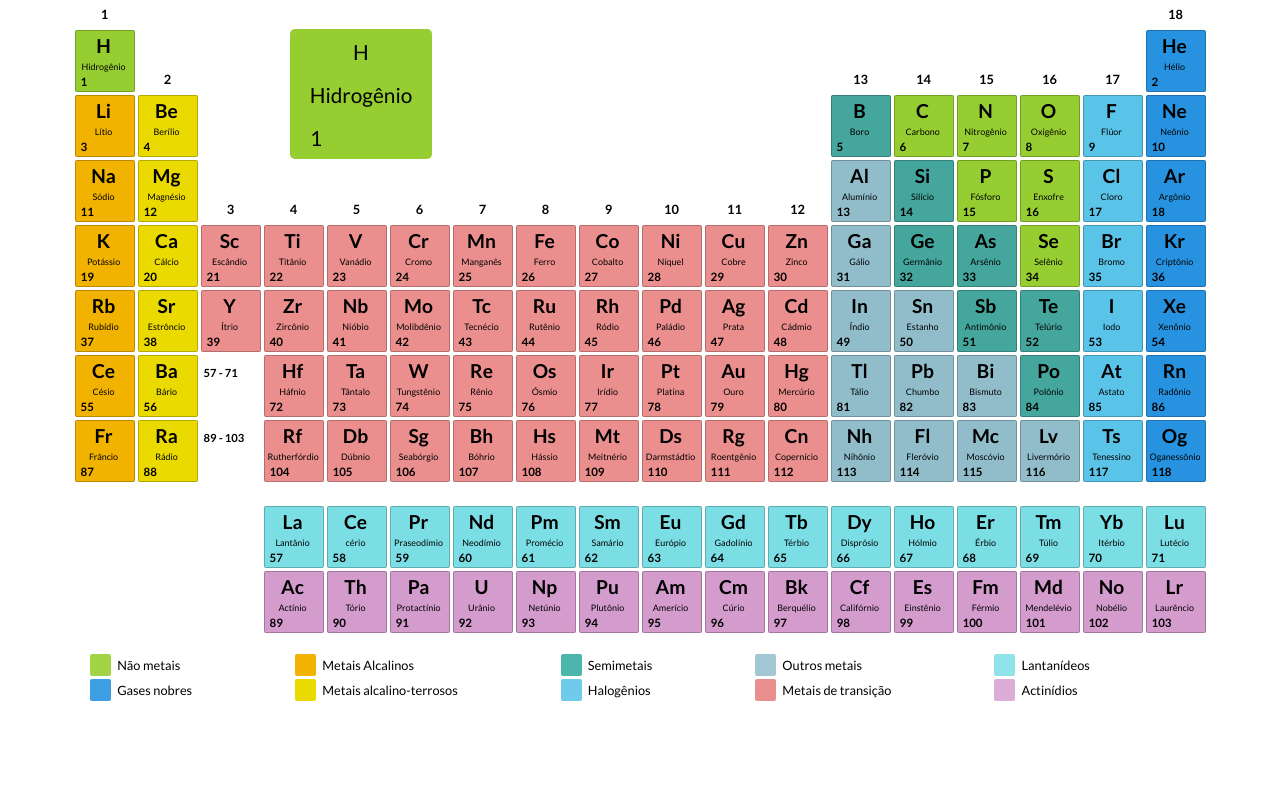
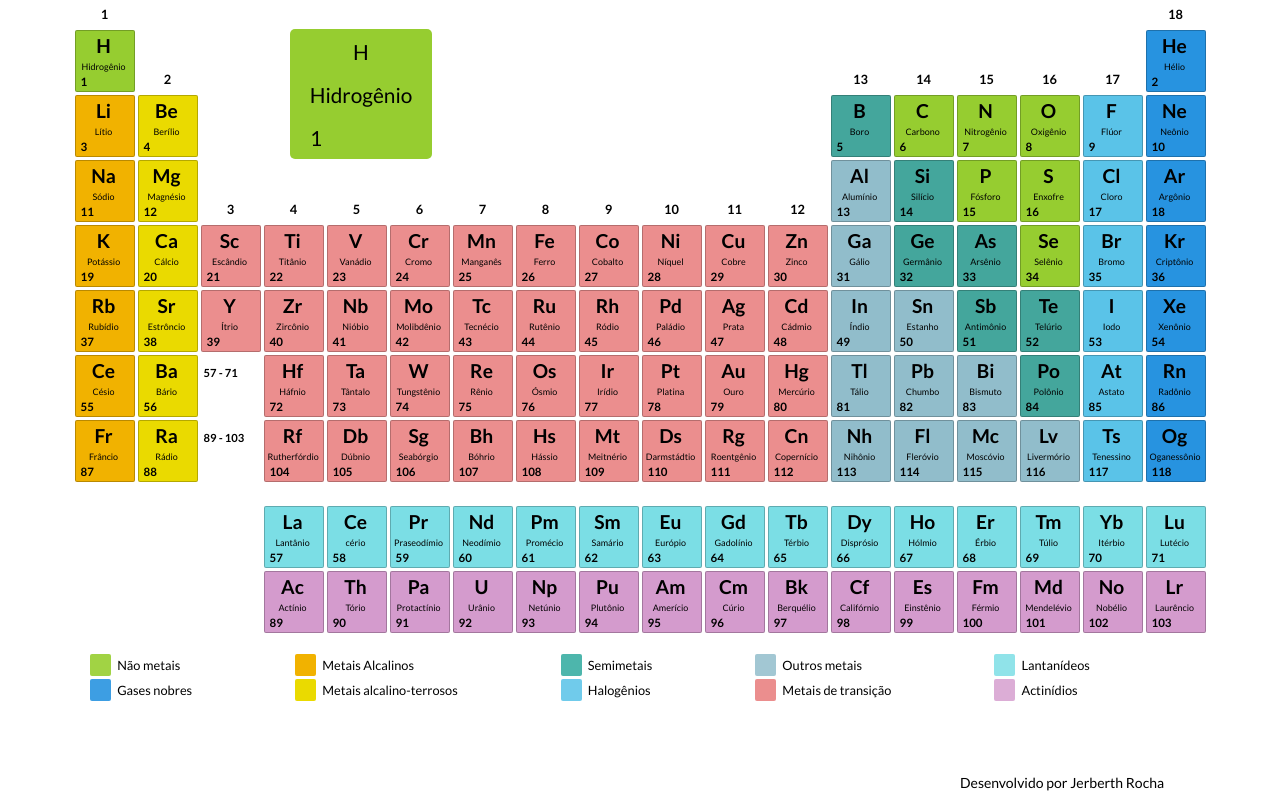
Before and after one commit to JuanHDSM/tabela-periodica, a plain HTML site: page index.html in a window 1280 px wide. Shown: the part 46-847 px from the top of the page. Before the commit the page ends 820 px from the top, so only its background shows below. Drawn offline with Linux system fonts and the light colour scheme.

Commit message:
Adicionando rodapé

```diff
--- a/css/style.css
+++ b/css/style.css
@@ -278,3 +278,28 @@ td.halogenios {
 td.actinidios {
     background-color: #DCADD6;
 }
+
+
+/* ############# CSS do footer ############# */
+footer {
+    background-color: #70CBEB;
+}
+
+footer > p {
+    font-family: var(--fonte-titulo);
+    font-size: 14px;
+    width: 300px;
+    padding-bottom: 10px;
+    float: right;
+    margin-right: 20px;
+}
+
+footer a {
+    text-decoration: none;
+    color: black;
+}
+
+footer a:hover {
+    font-weight: bold;
+    text-decoration: underline;
+}
--- a/index.html
+++ b/index.html
@@ -225,5 +225,9 @@
         </table>
     </div>
 
+    <footer>
+        <p>Desenvolvido por <a href="https://www.linkedin.com/in/jerberth-rocha/" target="_blank">Jerberth Rocha</a></p>
+    </footer>
+
 </body>
 </html>
```
